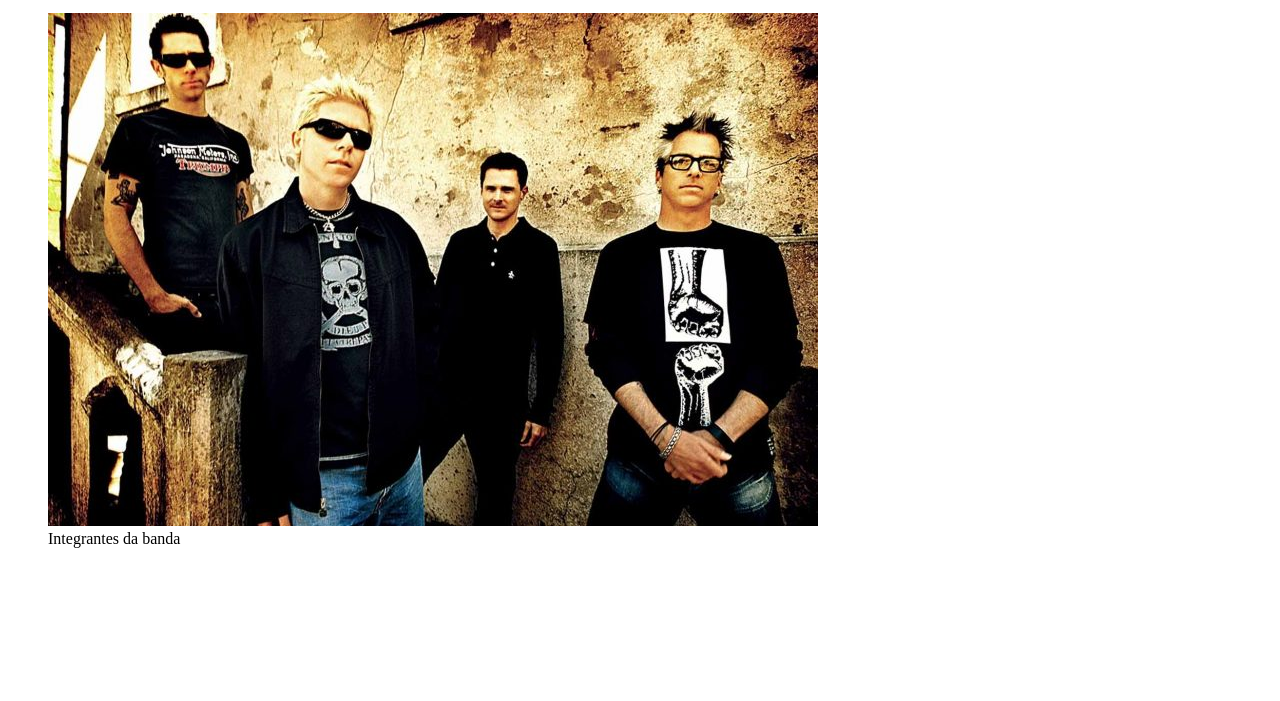
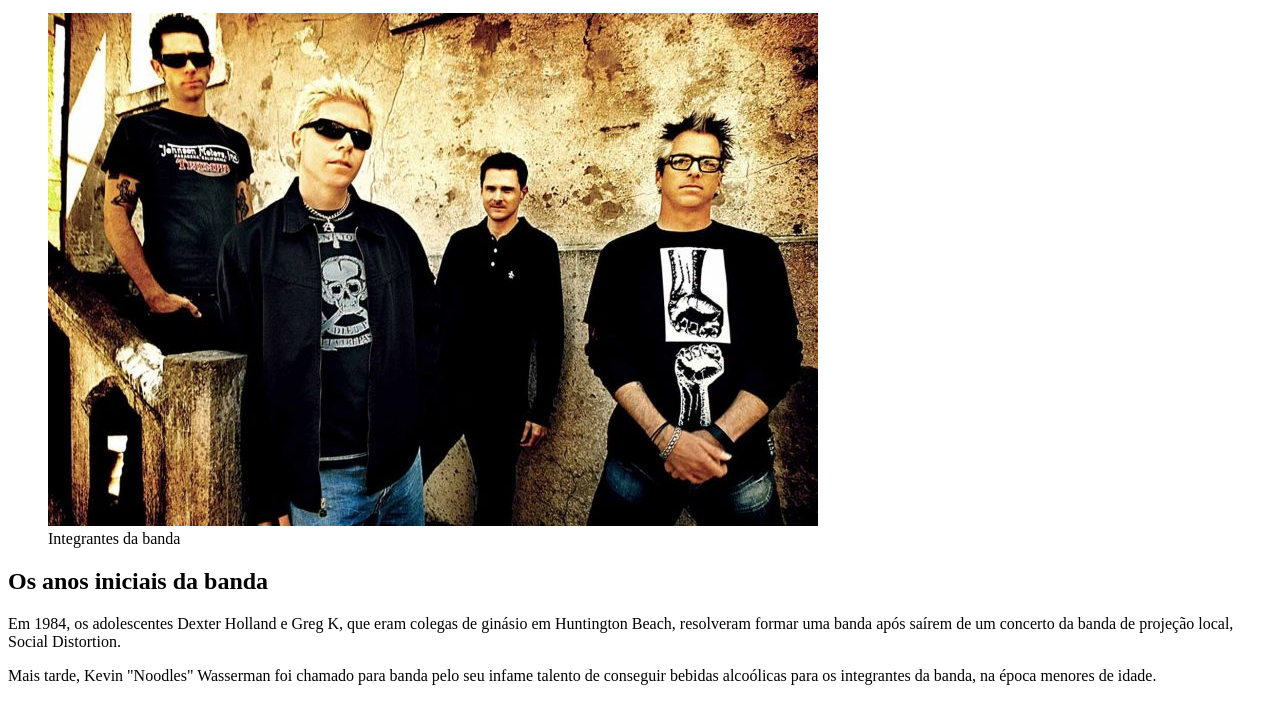
Before and after one commit to langelloti/primeiro-treino-css, a plain HTML site: page Tributo-TOS/index.html in a window 1280 px wide. Shown: the part 101-802 px from the top of the page. Drawn offline with Linux system fonts and the light colour scheme.

Commit message:
Update index.html
commit teste

```diff
--- a/Tributo-TOS/index.html
+++ b/Tributo-TOS/index.html
@@ -20,6 +20,22 @@
                 <figcaption>Integrantes da banda</figcaption>
             </figure>
          </div>
+         <!-- Biografia -->
+          <div class="biography-container">
+            <h2>Os anos iniciais da banda</h2>
+            <p>
+                Em 1984, os adolescentes <span class="bold">Dexter Holland e Greg K</span>, que eram colegas
+                de ginásio em Huntington Beach, resolveram formar uma banda após saírem
+                de um concerto da banda de projeção local, Social Distortion.
+            </p>
+            <p>
+             Mais tarde, Kevin "Noodles" Wasserman foi chamado para banda pelo seu
+            <span class="bold"
+            >infame talento de conseguir bebidas alcoólicas
+            </span>
+            para os integrantes da banda, na época menores de idade.
+            </p>
+          </div>
     </div>
 </body>
 </html>
```
